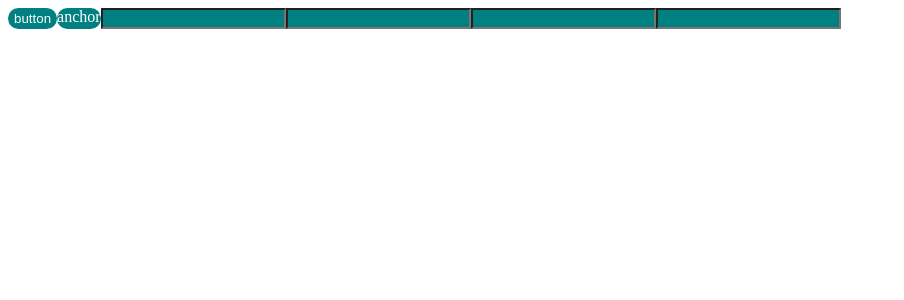
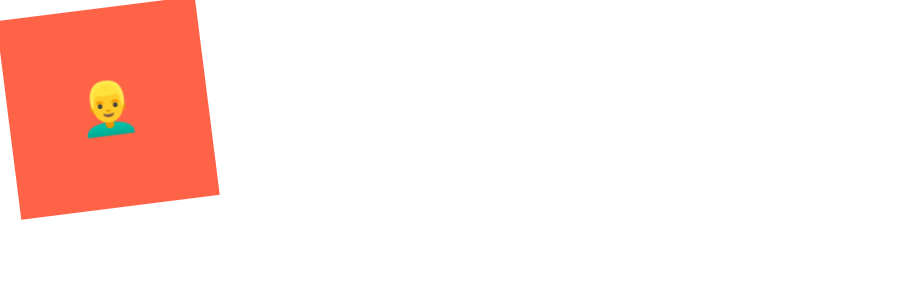
Before and after one commit to bshyeon/crypto-tracker, a React (Create React App) app: page / in a window 1280 px wide. Shown: the top 300 px of the page, without its empty margins (0-904 px from the left). Built offline with nearby package versions, Linux system fonts and the light colour scheme.

Commit message:
Animation and Pseudo Selectors

```diff
--- a/src/App.js
+++ b/src/App.js
@@ -1,32 +1,40 @@
-import styled from "styled-components";
+import styled, { keyframes } from "styled-components";
 
-const Father = styled.div`
+const Wrapper = styled.div`
   display: flex;
 `;
 
-const Btn = styled.button`
-  background-color: teal;
-  color: white;
-  border: 0;
-  border-radius: 15px;
-`;
+const rotationAnimation = keyframes`
+from{
+  transform: rotate(0deg);
+}
+to{
+  transform: rotate(360deg);
+}`;
 
-const Input = styled.input.attrs({ required: true })`
-  background-color: teal;
+const Box = styled.div`
+  width: 200px;
+  height: 200px;
+  background-color: tomato;
+  display: flex;
+  justify-content: center;
+  align-items: center;
+  animation: ${rotationAnimation} 1s linear infinite;
+  span {
+    font-size: 50px;
+    &:hover {
+      font-size: 60px;
+    }
+  }
 `;
 
 function App() {
   return (
-    <Father>
-      <Btn>button</Btn>
-      <Btn as="a" herf="/">
-        anchor
-      </Btn>
-      <Input />
-      <Input />
-      <Input />
-      <Input />
-    </Father>
+    <Wrapper>
+      <Box>
+        <span>👱‍♂️</span>
+      </Box>
+    </Wrapper>
   );
 }
 
```
